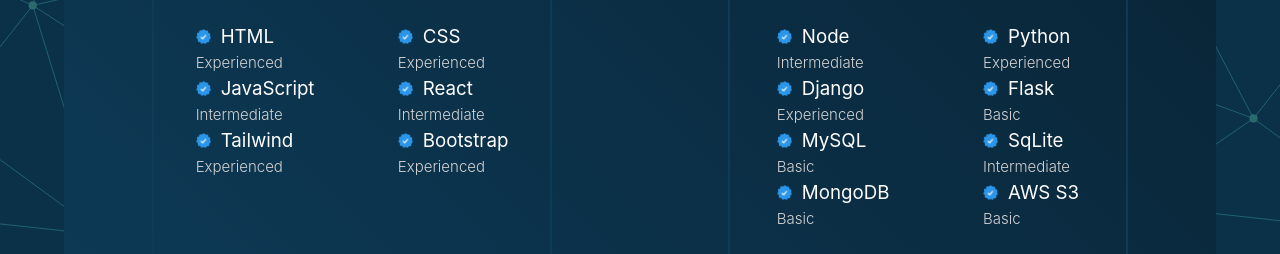
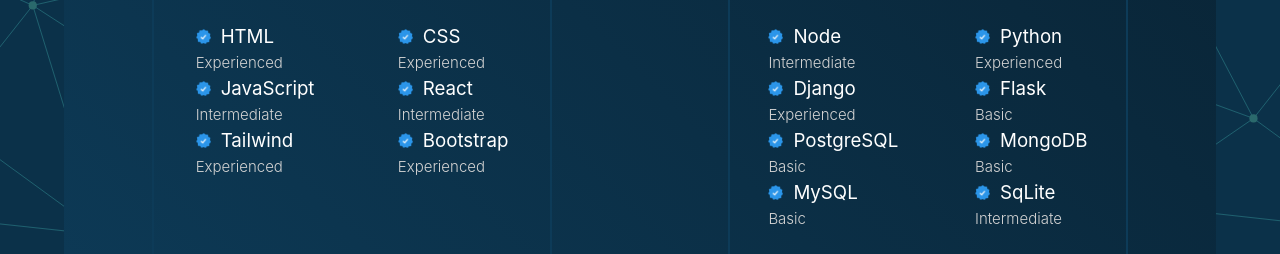
Before and after one commit to PedroL22/Pedro-Lucena-Portfolio, a React (Vite) app: page / in a window 1280 px wide. Shown: the part 1140-1394 px from the top of the page. Built offline with nearby package versions, Linux system fonts and the light colour scheme.

Commit message:
Added postgreSQL

```diff
--- a/src/components/Section2/Grid2/Grid2.jsx
+++ b/src/components/Section2/Grid2/Grid2.jsx
@@ -1,5 +1,5 @@
-import React from 'react';
-import Skill from '../Skill/Skill';
+import React from "react";
+import Skill from "../Skill/Skill";
 
 function Grid2() {
   return (
@@ -10,10 +10,10 @@
         <Skill skillName="python" levelOfSkill="experienced" />
         <Skill skillName="django" levelOfSkill="experienced" />
         <Skill skillName="flask" levelOfSkill="basic" />
+        <Skill skillName="postgreSQL" levelOfSkill="basic" />
+        <Skill skillName="mongoDB" levelOfSkill="basic" />
         <Skill skillName="mySQL" levelOfSkill="basic" />
         <Skill skillName="sqLite" levelOfSkill="intermediate" />
-        <Skill skillName="mongoDB" levelOfSkill="basic" />
-        <Skill skillName="aWS s3" levelOfSkill="basic" />
       </div>
     </>
   );
```
